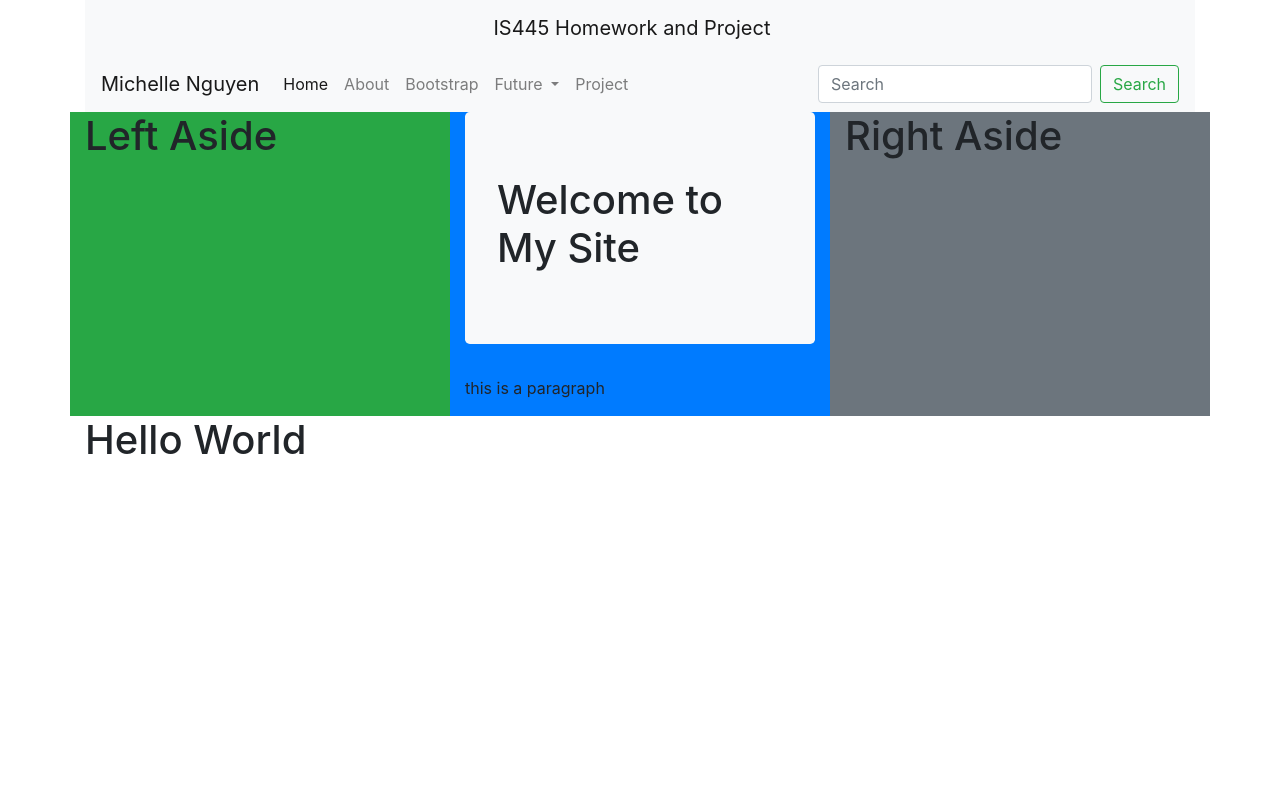
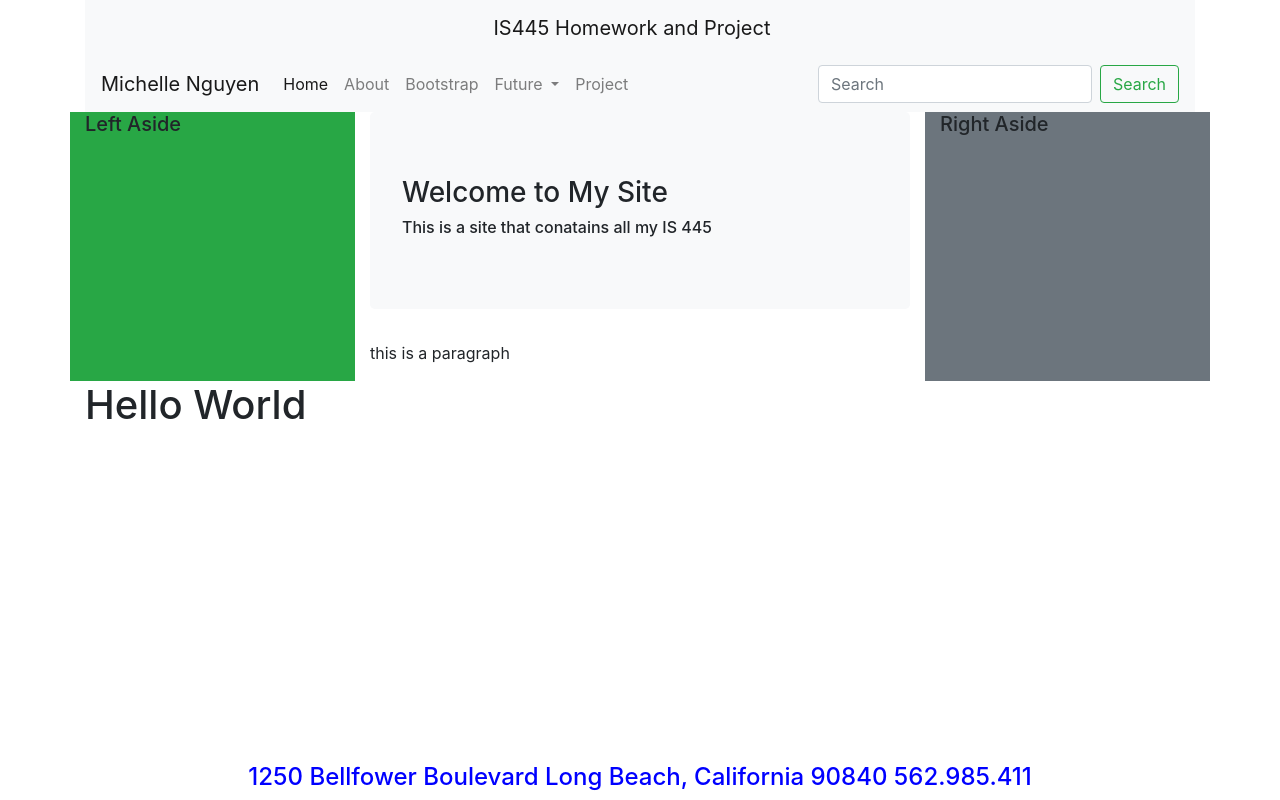
Before and after one commit to hongnhung4887/second-project, a website: page website/index.html in a window 1280 px wide. Drawn offline with nearby package versions, Linux system fonts and the light colour scheme.

Commit message:
add card

```diff
--- a/website/index.html
+++ b/website/index.html
@@ -66,20 +66,39 @@
       </div>
     </nav>
     <div class="row">
-      <div class="col bg-success">
-        <h1>Left Aside</h1>
+      <div class="col-3 bg-success">
+        <h5>Left Aside</h5>
       </div>
-      <div class="col bg-primary">
+      <div class="col-6 ">
         <div class="jumbotron bg-light">
-          <h1>Welcome to My Site</h1>
+          <h3>Welcome to My Site</h3>
+
+          <h6> This is a site that conatains all my IS 445 </h6>
         </div>
         <p>this is a paragraph</p>
       </div>
-      <div class="col bg-secondary">
-        <h1>Right Aside</h1>
+      <div class="col-3 bg-secondary">
+        <h5>Right Aside</h5>
       </div>
     </div>
+    <style>
+      .footer {
+         position: fixed;
+         left: 0;
+         bottom: 0;
+         width: 100%;
+         background-color:white;
+         color:blue;
+         text-align: center;
+      }
+      </style>
 
+      <div class="footer bg-blue justify-content-center ">
+
+
+       <h4>1250 Bellfower Boulevard Long Beach, California 90840 562.985.411<h4>
+
+      </div>
     <h1>Hello World</h1>
   </div>
 
```
Also changed, not shown: website/about.html (+20 -12 lines), website/image/chracter-hello-kitty.jpg (added).
